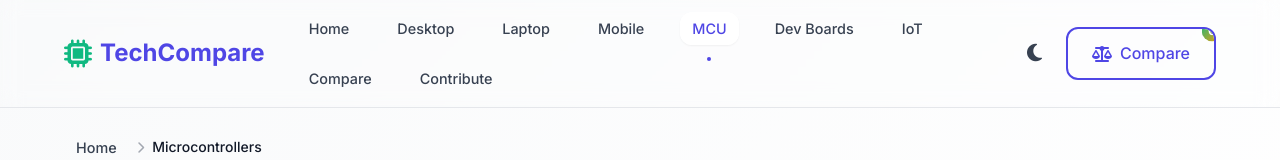
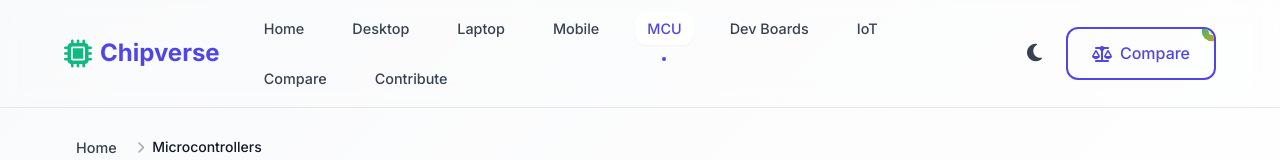
Before and after one commit to Abhayreddykaduluri/Chipverse, a plain HTML site: page microcontrollers.html in a window 1280 px wide. Shown: the top 160 px of the page. Drawn offline with Linux system fonts and the light colour scheme.

Commit message:
Update title and logo text from TechCompare to Chipverse

```diff
--- a/microcontrollers.html
+++ b/microcontrollers.html
@@ -3,7 +3,7 @@
 <head>
     <meta charset="UTF-8">
     <meta name="viewport" content="width=device-width, initial-scale=1.0">
-    <title>Microcontrollers | TechCompare</title>
+    <title>Microcontrollers | Chipverse</title>
     <link rel="stylesheet" href="css/style.css">
     <link rel="stylesheet" href="https://cdnjs.cloudflare.com/ajax/libs/font-awesome/6.4.0/css/all.min.css">
     <link href="https://fonts.googleapis.com/css2?family=Inter:wght@300;400;500;600;700&family=JetBrains+Mono:wght@400;500&display=swap" rel="stylesheet">
@@ -16,7 +16,7 @@
                 <div class="logo">
                     <a href="index.html" style="text-decoration: none; color: inherit; display: flex; align-items: center; gap: 0.5rem;">
                         <i class="fas fa-microchip logo-icon"></i>
-                        <span>TechCompare</span>
+                        <span>Chipverse</span>
                     </a>
                 </div>
                 <nav>
```
